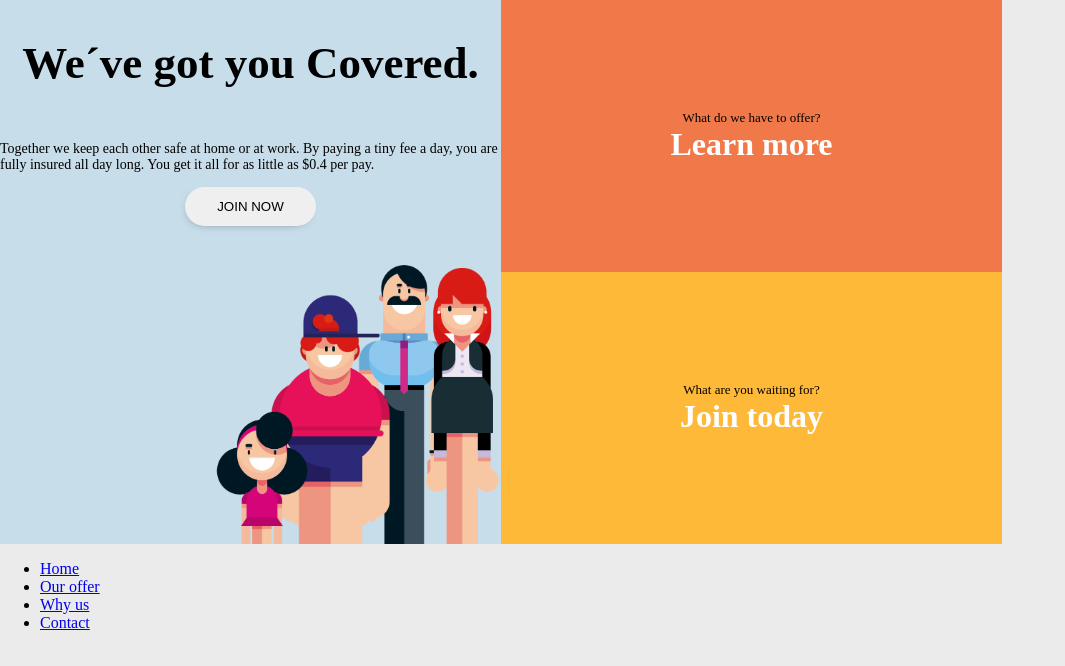
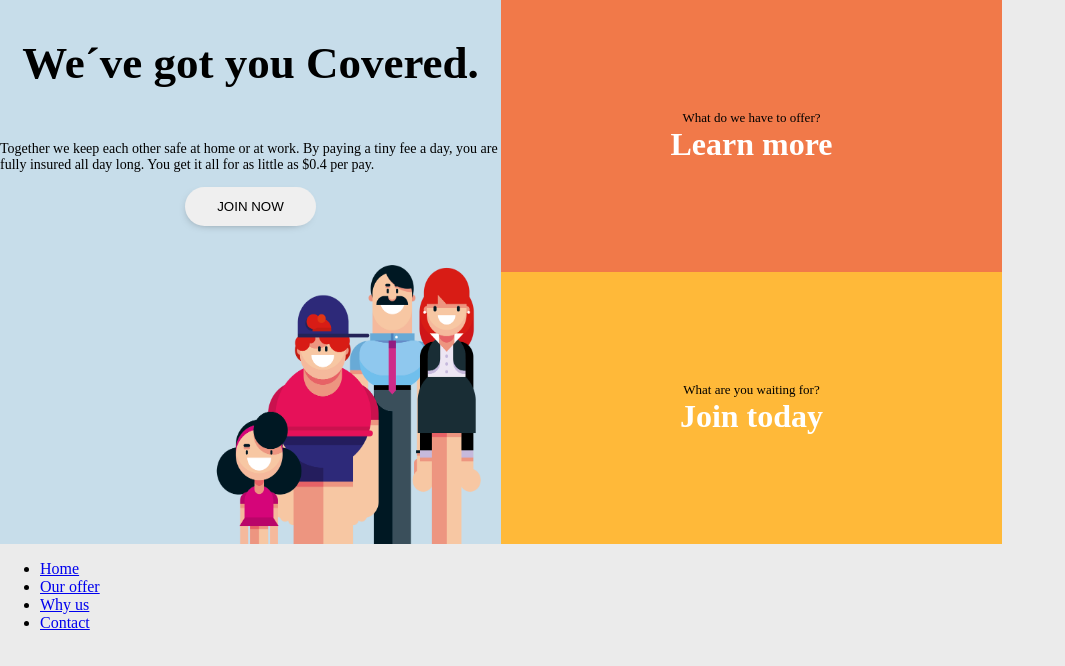
Before and after one commit to Robert-Tyborn/v.38-insurance, a plain HTML site: page index.html in a window 1280 px wide. Shown: the whole page, without its empty margins (0-1065 px from the left). Drawn offline with Linux system fonts and the light colour scheme.

Commit message:
damn image positioning

```diff
--- a/CSS/styles.css
+++ b/CSS/styles.css
@@ -23,13 +23,17 @@ body{
     display: flex;
     flex-direction: column;
     align-items: center;
+    background-image: url('../IMG/family.png');
+    background-size: 268px 279px;
+    background-repeat: no-repeat;
+    background-position: 215px 265px;
 }
-.header_grid__article_large-img{
+/* .header_grid__article_large-img{
     width: 286px;
     height: 279px;
     align-self: self-end;
     margin-top: auto;
-}
+} */
 
 .header_grid__article_small_top{
     grid-column: 2 / span 1;
--- a/index.html
+++ b/index.html
@@ -14,7 +14,7 @@
                 <h2 class="header_grid__article_large-title">We´ve got you Covered.</h2>
                 <p class="header_grid__article_large-text">Together we keep each other safe at home or at work. By paying a tiny fee a day, you are fully insured  all day long. You get it all for as little as $0.4 per pay.</p>
                 <button class="header_grid__article_large-button">JOIN NOW</button>
-                <img class="header_grid__article_large-img" src="IMG/family.png" alt="">
+                <!-- <img class="header_grid__article_large-img" src="IMG/family.png" alt=""> -->
             </article>
             <article class="header_grid__article_small_top">
                 <p class="header_grid__article_small-text">What do we have to offer?</p>
```
